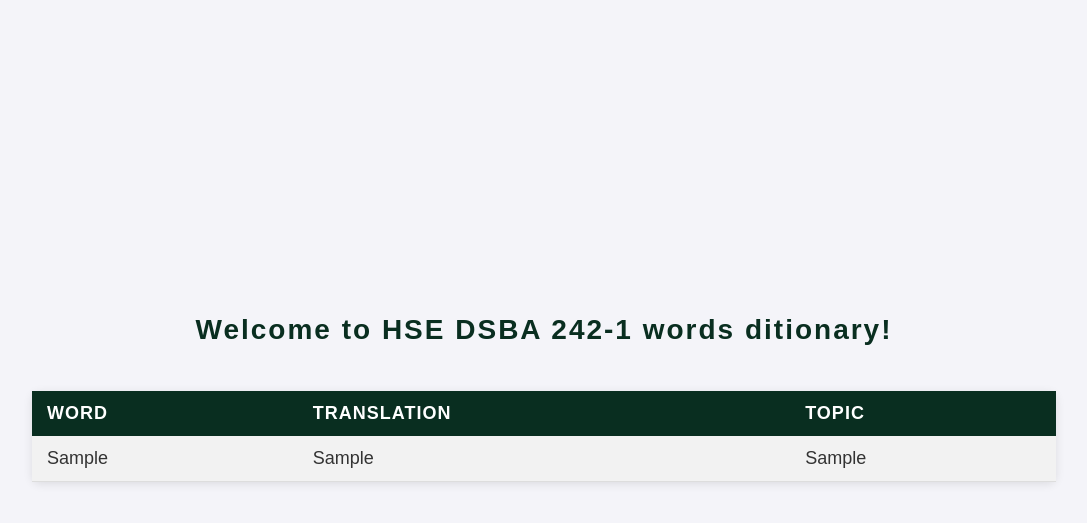
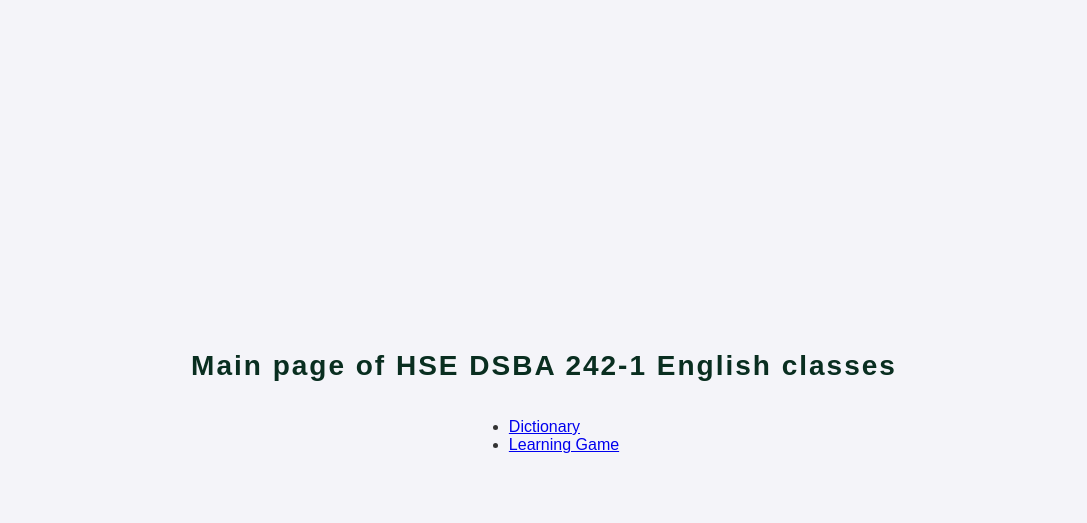
Before and after one commit to MattoYuzuru/hse_dictionary, a Django app: page /dictionary/ in a window 1280 px wide. Shown: the top 523 px of the page, without its empty margins (96-1183 px from the left). Run offline with Django 5.2, Linux system fonts and the light colour scheme; tables that the repository leaves empty hold one stand-in row (values such as "Sample post").

Commit message:
Added main page, game page

```diff
--- a/site_settings/dictionary/templates/main_page.html
+++ b/site_settings/dictionary/templates/main_page.html
@@ -9,20 +9,10 @@
     <title>Main</title>
 </head>
 <body>
-    <h1>Welcome to HSE DSBA 242-1 words ditionary!</h1>
-    <table>
-        <tr>
-            <th>Word</th>
-            <th>Translation</th>
-            <th>Topic</th>
-        </tr>
-        {% for word in words %}
-        <tr>
-            <td>{{ word.word }}</td>
-            <td>{{ word.translation }}</td>
-            <td>{{ word.topic }}</td>
-        </tr>
-        {% endfor %}
-    </table>
+    <h1>Main page of HSE DSBA 242-1 English classes</h1>
+    <ul>
+        <li><a href="{% url 'words_page' %}">Dictionary</a></li>
+        <li><a href="{% url 'game_page' %}">Learning Game</a></li>
+    </ul>
 </body>
 </html>
--- a/site_settings/dictionary/urls.py
+++ b/site_settings/dictionary/urls.py
@@ -4,4 +4,6 @@ from . import views
 
 urlpatterns = [
     path("", views.main_page, name="main_page"),
+    path("words/", views.words_table_page, name="words_page"),
+    path("learn/", views.learning_game_page, name="game_page"),
 ]
--- a/site_settings/dictionary/views.py
+++ b/site_settings/dictionary/views.py
@@ -4,15 +4,18 @@ from .models import Word
 
 
 def main_page(request):
+    return render(request, 'main_page.html')
 
+
+def words_table_page(request):
     words = Word.objects.all()
-
-    # for word in words:
-        # print(word)
-    # print('\n', words[0].translation)
 
     context = {
         "words": words,
     }
 
-    return render(request, 'main_page.html', context)
+    return render(request, 'words_page.html', context)
+
+
+def learning_game_page(request):
+    return render(request, 'game_page.html')
```
Also changed, not shown: site_settings/dictionary/templates/game_page.html (added, +15 -0 lines), site_settings/dictionary/templates/words_page.html (added, +29 -0 lines), site_settings/site_settings/settings.py (+1 -23 lines).
